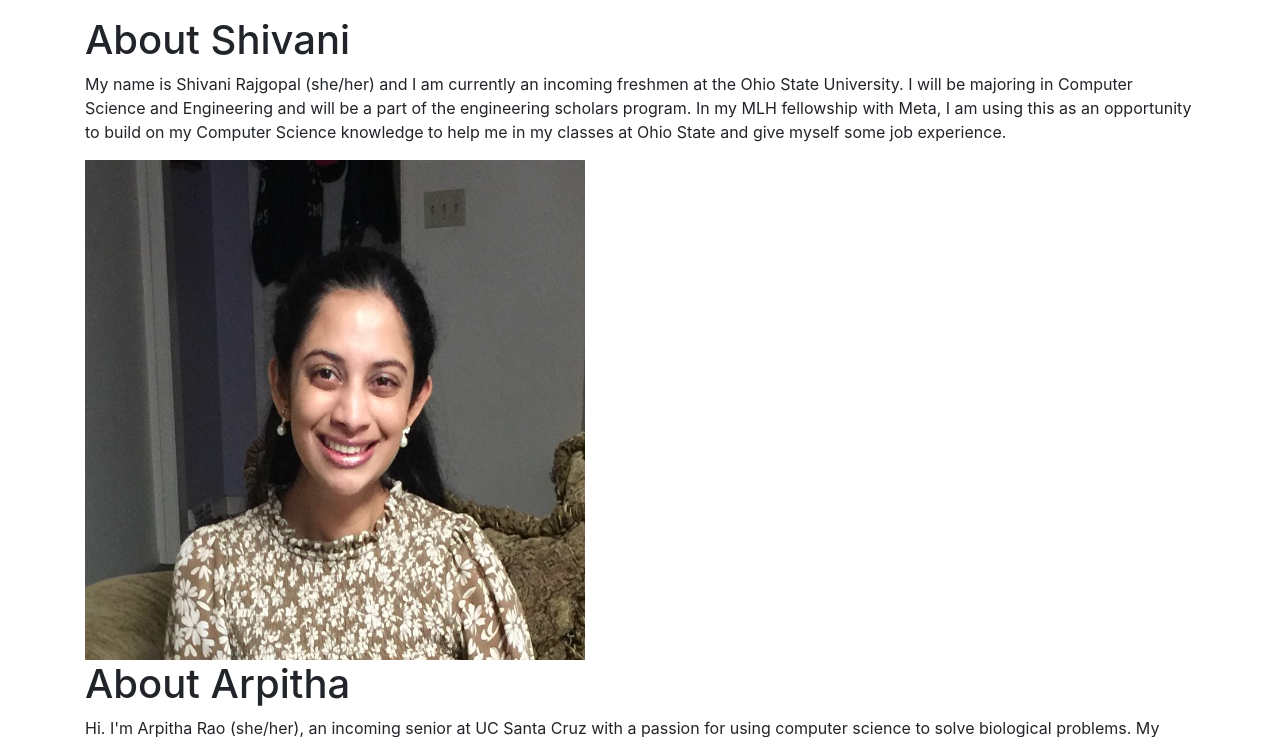
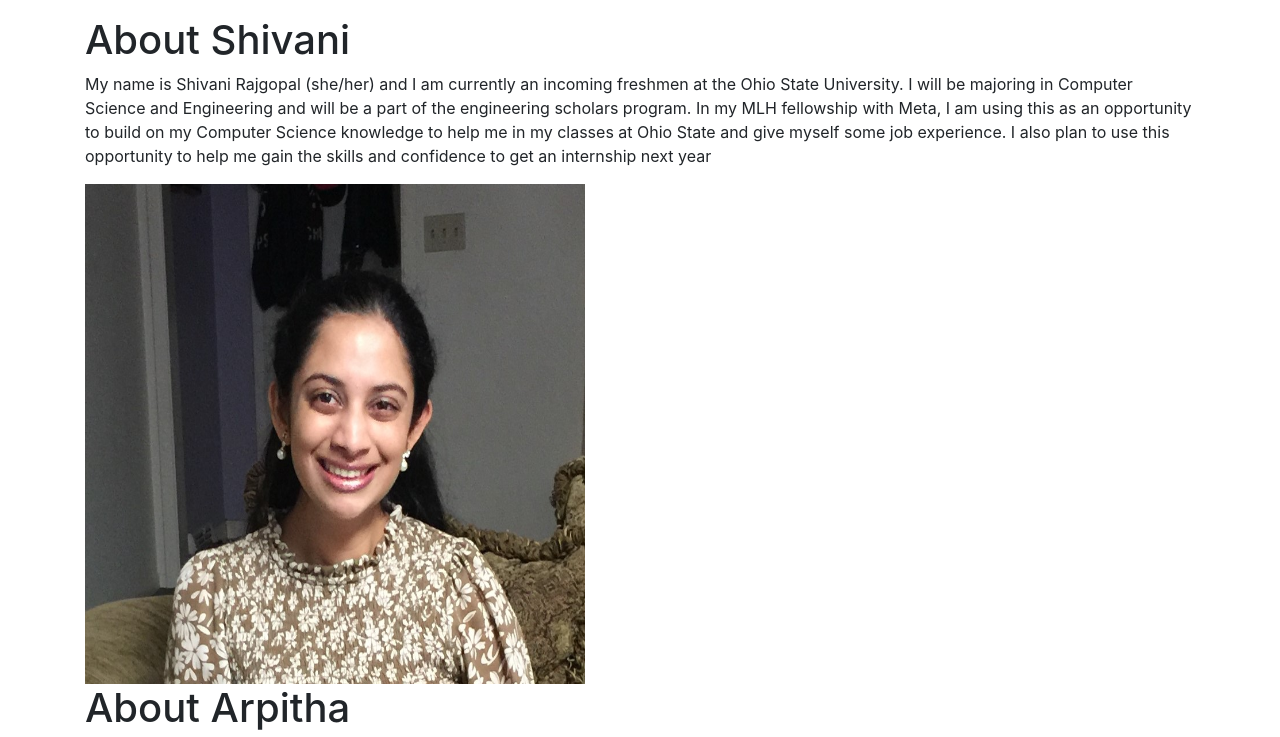
Before and after one commit to shivanircodel/project-sankalp---Shivani, a Flask app: page /About in a window 1280 px wide. Shown: the part 232-969 px from the top of the page. Run offline with Flask 2, Linux system fonts and the light colour scheme; parts of the project's set-up code (start-up, migrations or seed data) failed here and were passed over; some libraries are stand-ins or nearby versions.

Commit message:
Update About_Yourself.html

```diff
--- a/app/templates/About_Yourself.html
+++ b/app/templates/About_Yourself.html
@@ -28,7 +28,7 @@
   </ul>
 </nav>
   <h1>About Shivani</h1>
-     <p>My name is Shivani Rajgopal (she/her) and I am currently an incoming freshmen at the Ohio State University. I will be majoring in Computer Science and Engineering and will be a part of the engineering scholars program. In my MLH fellowship with Meta, I am using this as an opportunity to build on my Computer Science knowledge to help me in my classes at Ohio State and give myself some job experience.</p>
+     <p>My name is Shivani Rajgopal (she/her) and I am currently an incoming freshmen at the Ohio State University. I will be majoring in Computer Science and Engineering and will be a part of the engineering scholars program. In my MLH fellowship with Meta, I am using this as an opportunity to build on my Computer Science knowledge to help me in my classes at Ohio State and give myself some job experience. I also plan to use this opportunity to help me gain the skills and confidence to get an internship next year</p>
 
      <img id=mainImage src="./static/img/IMG_3266.JPG" style="width:500px;height:500px;">
 
```
